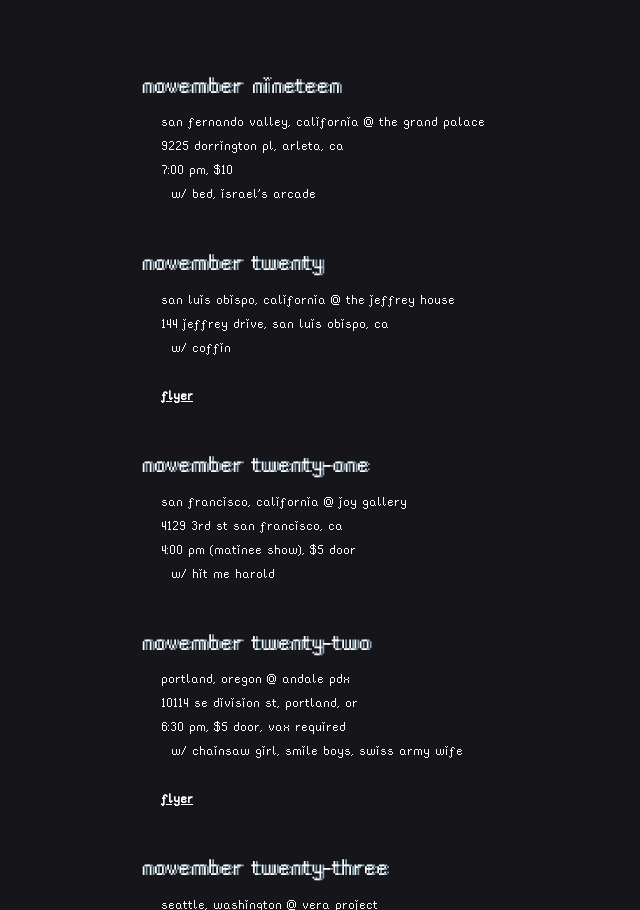
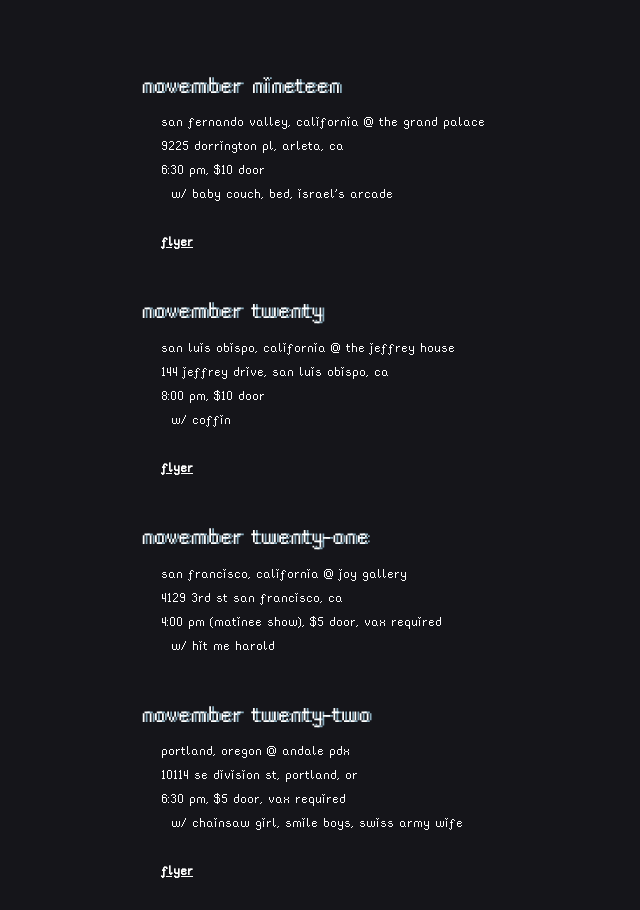
Before and after one commit to riffsgiving/riffsgiving.github.io, a plain HTML site: page index.html in a window 1280 px wide. Shown: the part 1252-2162 px from the top of the page, without its empty margins (319-959 px from the left). Drawn offline with nearby package versions, Linux system fonts and the light colour scheme; a web font is replaced by a local one.

Commit message:
baby couch, beeeyotch

```diff
--- a/index.html
+++ b/index.html
@@ -58,9 +58,11 @@
       <br>
       9225 dorrington pl, arleta, ca
       <br>
-      7:00 pm, $10
+      6:30 pm, $10 door
       <br>
-      &nbsp w/ bed, israel's arcade
+      &nbsp w/ baby couch, bed, israel's arcade
+      <br><br>
+      <a href="https://twitter.com/blueberryav/status/1459033346156101634">flyer</a>
       <br><br>
     </p>
 
@@ -71,6 +73,8 @@
       san luis obispo, california @ the jeffrey house
       <br>
       144 jeffrey drive, san luis obispo, ca
+      <br>
+      8:00 pm, $10 door
       <br>
       &nbsp w/ coffin
       <br><br>
@@ -86,7 +90,7 @@
       <br>
       4129 3rd st san francisco, ca
       <br>
-      4:00 pm (matinee show), $5 door
+      4:00 pm (matinee show), $5 door, vax required
       <br>
       &nbsp w/ hit me harold
       <br><br>
```
